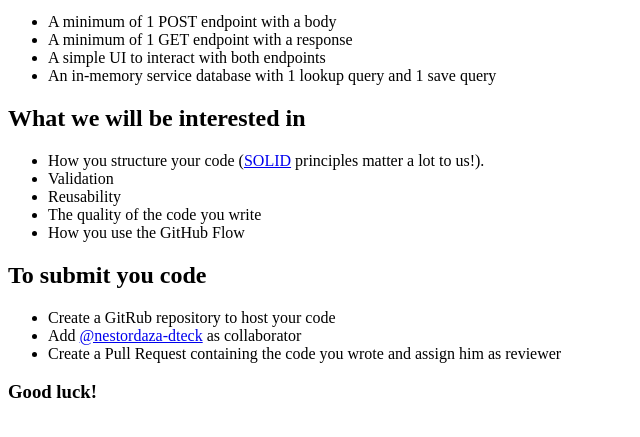
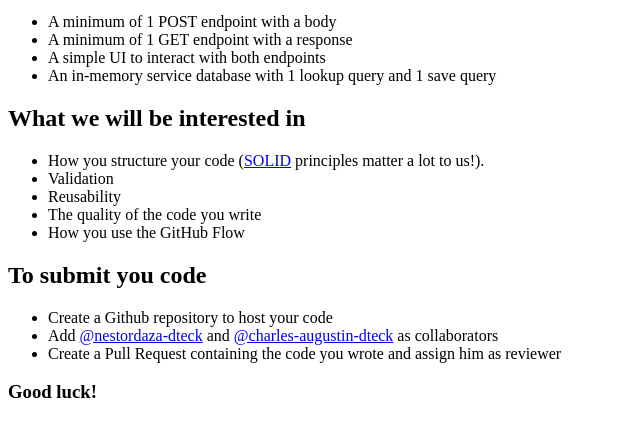
Before and after one commit to D-TeckSolutions/D-TeckSolutions.github.io, a plain HTML site: page full-stack-dev-test/index.html in a window 1280 px wide. Shown: the part 101-538 px from the top of the page, without its empty margins (0-640 px from the left). Drawn offline with Linux system fonts and the light colour scheme.

Commit message:
Update index.html

```diff
--- a/full-stack-dev-test/index.html
+++ b/full-stack-dev-test/index.html
@@ -34,8 +34,8 @@
 	<h2>To submit you code</h2>
 
     <ul>
-        <li>Create a GitRub repository to host your code</li>
-        <li>Add <a href="https://github.com/nestordaza-dteck" target="_blank">@nestordaza-dteck</a> as collaborator</li>
+        <li>Create a Github repository to host your code</li>
+        <li>Add <a href="https://github.com/nestordaza-dteck" target="_blank">@nestordaza-dteck</a> and <a href="https://github.com/charles-augustin-dteck" target="_blank">@charles-augustin-dteck</a> as collaborators</li>
         <li>Create a Pull Request containing the code you wrote and assign him as reviewer</li>
     </ul>
 
```
